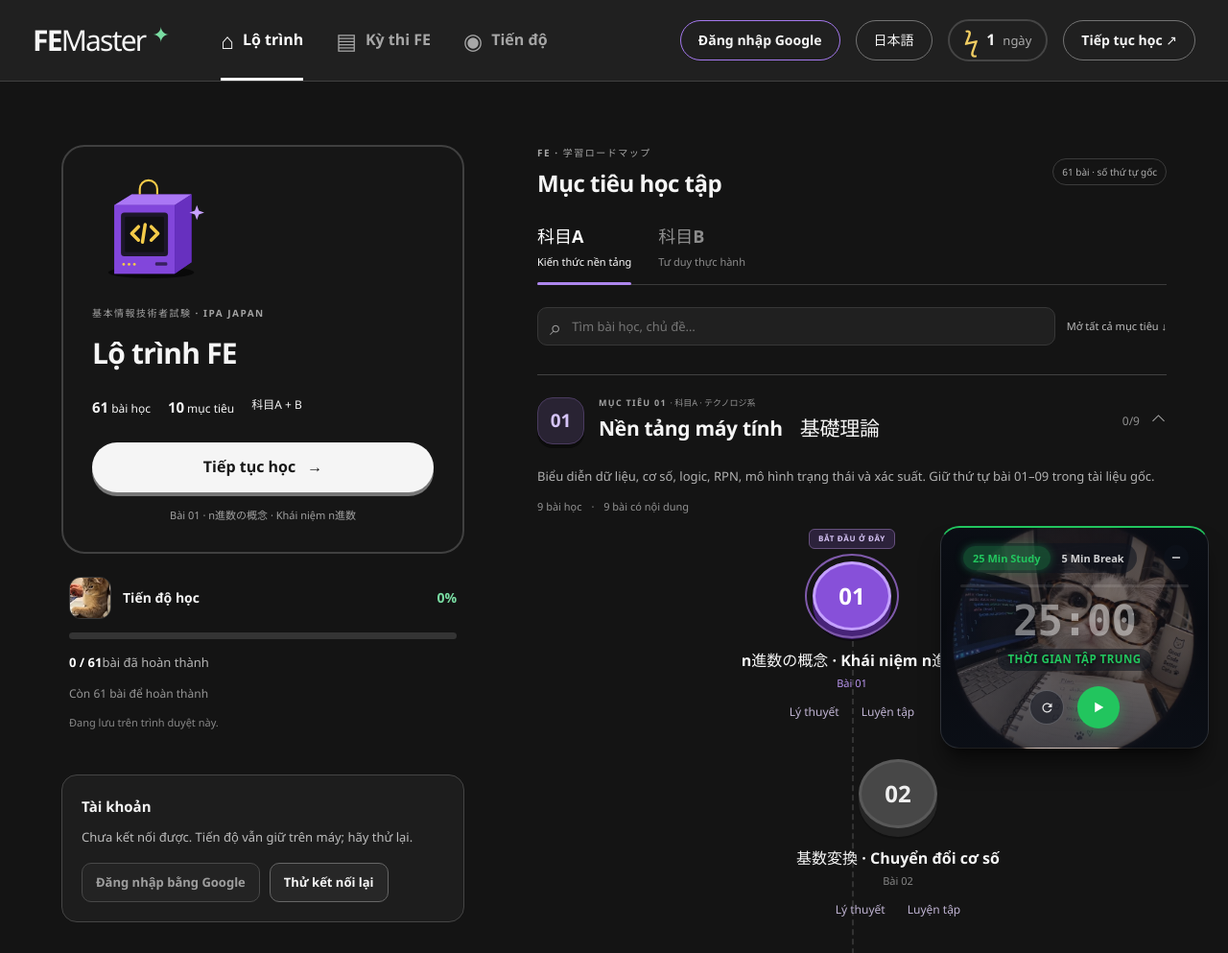
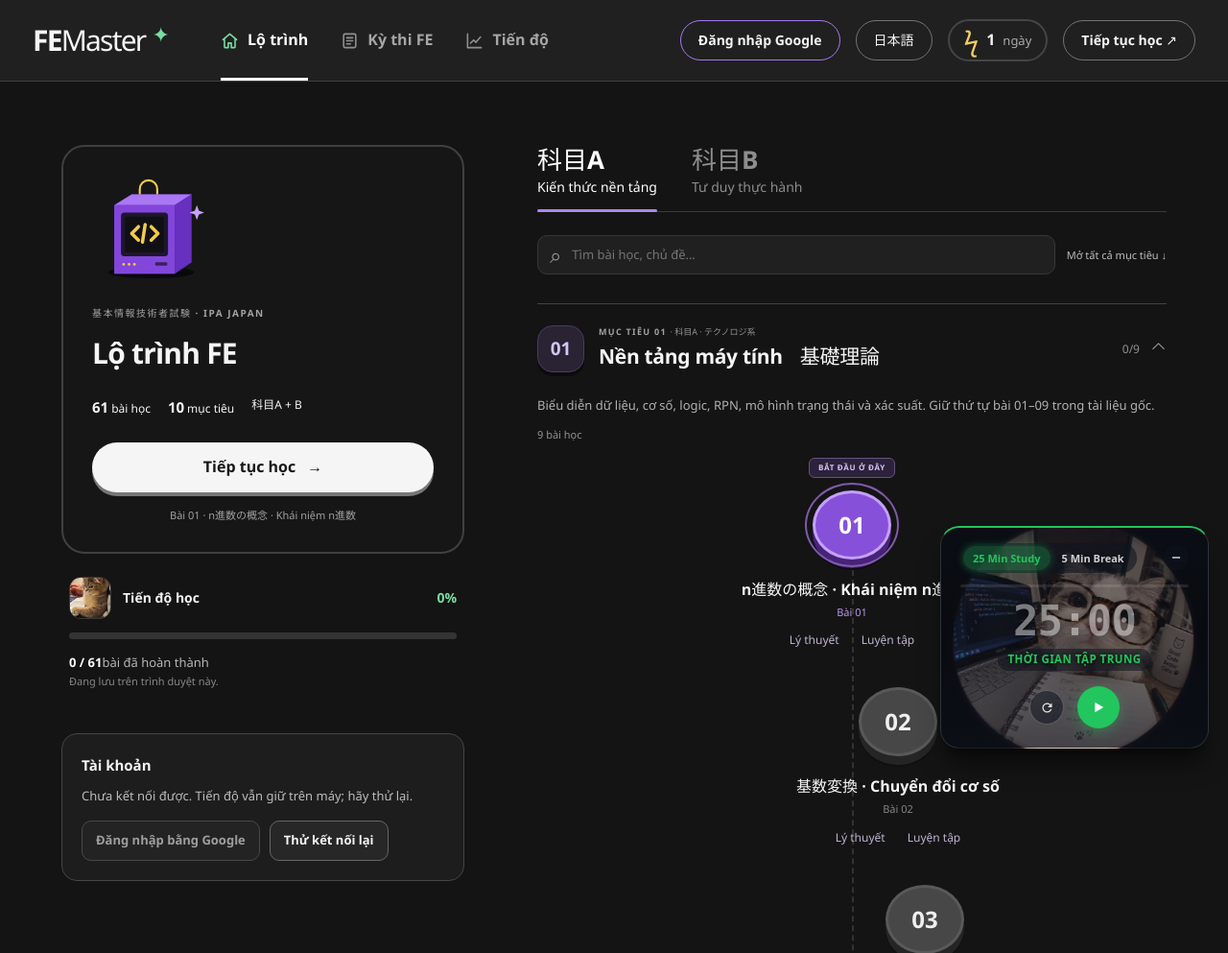
Before and after one commit to linhxteen3/fe-lessons, a website: page index.html in a window 1280 px wide. Shown: the top 993 px of the page at 96% size. Drawn offline with Linux system fonts and the light colour scheme; a web font is replaced by a local one.

Commit message:
Clean up homepage clutter, sharpen nav icons, and enlarge track tabs

```diff
--- a/assets/home.css
+++ b/assets/home.css
@@ -132,9 +132,16 @@ button,a {
   right:0;
   background:#fff
 }
-.main-nav a > span[aria-hidden="true"] {
-  font-size:23px;
-  font-weight:400
+.main-nav a > .nav-icon {
+  width:19px;
+  height:19px;
+  flex-shrink:0;
+  color:#8f8f8f;
+  transition:color .15s ease
+}
+.main-nav a:hover > .nav-icon,
+.main-nav a.active > .nav-icon {
+  color:var(--green)
 }
 .header-actions {
   margin-left:auto;
@@ -363,23 +370,25 @@ button,a {
 .track-tabs {
   display:flex;
   border-bottom:1px solid #3b3b3b;
-  gap:28px;
-  margin-bottom:23px
+  gap:36px;
+  margin-bottom:24px;
+  scroll-margin-top:110px
 }
 .track-tabs button {
   position:relative;
   background:transparent;
   color:#8d8d8d;
   text-align:left;
-  padding:0 0 14px;
-  font-size:18px;
-  font-weight:750
+  padding:0 0 16px;
+  font-size:26px;
+  font-weight:800;
+  line-height:1.2
 }
 .track-tabs button span {
   display:block;
-  font-size:11px;
-  font-weight:450;
-  margin-top:3px
+  font-size:14px;
+  font-weight:500;
+  margin-top:5px
 }
 .track-tabs button[aria-pressed=true] {
   color:#fff
--- a/assets/home.js
+++ b/assets/home.js
@@ -36,7 +36,6 @@ function refreshProgress() {
       : percent > 0 ? 'assets/cats/work.jpg'
       : 'assets/cats/grumpy.jpg';
   }
-  $('#availability').textContent = FE.read('language', 'vi') === 'ja' ? `完了まであと ${DATA.length - done} レッスン` : `Còn ${DATA.length - done} bài để hoàn thành`;
   const next = nextLesson();
   $('#continueTopic').textContent = next ? `${FE.t("Bài")} ${String(next.stt).padStart(2, '0')} · ${next.topic}` : FE.t("Chưa có nội dung bài học.");
   $('#resumeCourse').disabled = $('#resumeTop').disabled = !next;
@@ -63,7 +62,7 @@ function render() {
     details.className = 'goal';
     details.dataset.goal = String(index);
     details.open = !!query || expanded || openGoals.has(String(index)) || (firstRender && stage.lessons.includes(next?.stt));
-    details.innerHTML = `<summary><span class="goal-emblem" aria-hidden="true">${String(index + 1).padStart(2, '0')}</span><span class="goal-heading"><span class="goal-eyebrow">${FE.t("MỤC TIÊU")} ${String(index + 1).padStart(2, '0')} <span>· ${stage.area}</span></span><h3><span lang="vi">${stage.title}</span><span class="goal-jp" lang="ja">${stage.jp}</span></h3></span><span class="goal-count">${completed}/${lessons.length}<span class="goal-chevron" aria-hidden="true"></span></span></summary><div class="goal-body"><p class="goal-description">${FE.read("language", "vi") === "ja" ? stage.goalJa : stage.goal}</p><div class="goal-status">${lessons.length} ${FE.t("bài học")} <span>·</span> ${ready ? ready + ' ' + FE.t('bài có nội dung') : FE.t('Nội dung sẽ bổ sung')}</div><ol class="lesson-path"></ol><div class="checkpoint"><span>${FE.t("ĐÍCH ĐẾN CỦA CHẶNG")}</span><p>${FE.read("language", "vi") === "ja" ? stage.checkpointJa : stage.checkpoint}</p></div></div>`;
+    details.innerHTML = `<summary><span class="goal-emblem" aria-hidden="true">${String(index + 1).padStart(2, '0')}</span><span class="goal-heading"><span class="goal-eyebrow">${FE.t("MỤC TIÊU")} ${String(index + 1).padStart(2, '0')} <span>· ${stage.area}</span></span><h3><span lang="vi">${stage.title}</span><span class="goal-jp" lang="ja">${stage.jp}</span></h3></span><span class="goal-count">${completed}/${lessons.length}<span class="goal-chevron" aria-hidden="true"></span></span></summary><div class="goal-body"><p class="goal-description">${FE.read("language", "vi") === "ja" ? stage.goalJa : stage.goal}</p><div class="goal-status">${lessons.length} ${FE.t("bài học")}</div><ol class="lesson-path"></ol><div class="checkpoint"><span>${FE.t("ĐÍCH ĐẾN CỦA CHẶNG")}</span><p>${FE.read("language", "vi") === "ja" ? stage.checkpointJa : stage.checkpoint}</p></div></div>`;
     const path = details.querySelector('.lesson-path');
     matched.forEach((lesson, i) => {
       const ready = !!(lesson.theory || lesson.test);
--- a/index.html
+++ b/index.html
@@ -4,13 +4,13 @@
 <head>
 <meta charset="utf-8"/><meta content="width=device-width, initial-scale=1.0" name="viewport"/><meta content="#141414" name="theme-color"/>
 <title>FE Master — Lộ trình 基本情報技術者試験</title>
-<link href="assets/home.css?v=2" rel="stylesheet"/><link href="assets/pomodoro.css?v=2" rel="stylesheet"/><script src="assets/site.js"></script><script src="assets/brilliant.js"></script><script src="assets/pomodoro.js"></script>
+<link href="assets/home.css?v=3" rel="stylesheet"/><link href="assets/pomodoro.css?v=2" rel="stylesheet"/><script src="assets/site.js"></script><script src="assets/brilliant.js"></script><script src="assets/pomodoro.js"></script>
 </head>
 <body>
 <a class="skip-link" href="#curriculum"><span data-ui="Đến lộ trình học">Đến lộ trình học</span></a>
 <header class="site-header"><div class="nav-inner">
 <a class="brand" href="index.html">FE<span>Master</span><i aria-hidden="true">✦</i></a>
-<nav aria-label="Điều hướng chính" class="main-nav"><a aria-current="page" class="active" href="#curriculum"><span aria-hidden="true">⌂</span> <span data-ui="Lộ trình">Lộ trình</span></a><a href="#exam-guide"><span aria-hidden="true">▤</span> <span data-ui="Kỳ thi FE">Kỳ thi FE</span></a><a href="#progress"><span aria-hidden="true">◉</span> <span data-ui="Tiến độ">Tiến độ</span></a></nav>
+<nav aria-label="Điều hướng chính" class="main-nav"><a aria-current="page" class="active" href="#curriculum"><svg aria-hidden="true" class="nav-icon" fill="none" stroke="currentColor" stroke-linecap="round" stroke-linejoin="round" stroke-width="2" viewBox="0 0 24 24"><path d="M3 10.5 12 3l9 7.5"/><path d="M5 9.5V20a1 1 0 0 0 1 1h4v-6h4v6h4a1 1 0 0 0 1-1V9.5"/></svg> <span data-ui="Lộ trình">Lộ trình</span></a><a href="#exam-guide"><svg aria-hidden="true" class="nav-icon" fill="none" stroke="currentColor" stroke-linecap="round" stroke-linejoin="round" stroke-width="2" viewBox="0 0 24 24"><rect height="18" rx="2" width="16" x="4" y="3"/><path d="M8 8h8M8 12h8M8 16h5"/></svg> <span data-ui="Kỳ thi FE">Kỳ thi FE</span></a><a href="#progress"><svg aria-hidden="true" class="nav-icon" fill="none" stroke="currentColor" stroke-linecap="round" stroke-linejoin="round" stroke-width="2" viewBox="0 0 24 24"><path d="M3 3v18h18"/><path d="m7 15 4-4 3 3 6-7"/></svg> <span data-ui="Tiến độ">Tiến độ</span></a></nav>
 <div class="header-actions"><button class="outline-btn" id="accountTop" type="button"><span data-ui="Đăng nhập Google">Đăng nhập Google</span></button><button aria-label="Đổi ngôn ngữ" class="outline-btn" id="languageToggle" type="button">日本語</button><span class="streak" title="Chuỗi ngày học"><span aria-hidden="true">ϟ</span><b id="streakCount">1</b><span class="streak-label"><span data-ui="ngày">ngày</span></span></span><button class="outline-btn" id="resumeTop"><span data-ui="Tiếp tục học ↗">Tiếp tục học ↗</span></button></div>
 </div></header>
 <main class="course-layout">
@@ -22,11 +22,10 @@
 <div class="course-facts"><span><b id="lessonCount">61</b><span data-ui="bài học">bài học</span></span><span><b id="goalCount">10</b><span data-ui="mục tiêu">mục tiêu</span></span><span>科目A + B</span></div>
 <button class="primary-btn" id="resumeCourse"><span data-ui="Tiếp tục học">Tiếp tục học</span> <span aria-hidden="true">→</span></button><p class="continue-topic" id="continueTopic"><span data-ui="Đang tải bài học…">Đang tải bài học…</span></p>
 </div>
-<section aria-label="Tiến độ học của bạn" class="progress-card" id="progress"><div class="section-topline"><img alt="" aria-hidden="true" class="progress-cat" loading="lazy" src="assets/cats/grumpy.jpg"/><h2><span data-ui="Tiến độ học">Tiến độ học</span></h2><span id="percentDone">0%</span></div><div aria-label="Tiến độ hoàn thành" aria-valuemax="61" aria-valuemin="0" aria-valuenow="0" class="progress-track" id="courseProgress" role="progressbar"><div id="progBarFill"></div></div><p><strong id="pnum">0 / 61</strong><span data-ui="bài đã hoàn thành">bài đã hoàn thành</span></p><p class="availability" id="availability"><span data-ui="Đang kiểm tra tài liệu…">Đang kiểm tra tài liệu…</span></p><small><span data-ui="Đang lưu trên trình duyệt này.">Đang lưu trên trình duyệt này.</span></small></section>
+<section aria-label="Tiến độ học của bạn" class="progress-card" id="progress"><div class="section-topline"><img alt="" aria-hidden="true" class="progress-cat" loading="lazy" src="assets/cats/grumpy.jpg"/><h2><span data-ui="Tiến độ học">Tiến độ học</span></h2><span id="percentDone">0%</span></div><div aria-label="Tiến độ hoàn thành" aria-valuemax="61" aria-valuemin="0" aria-valuenow="0" class="progress-track" id="courseProgress" role="progressbar"><div id="progBarFill"></div></div><p><strong id="pnum">0 / 61</strong><span data-ui="bài đã hoàn thành">bài đã hoàn thành</span></p><small><span data-ui="Đang lưu trên trình duyệt này.">Đang lưu trên trình duyệt này.</span></small></section>
 </aside>
 <div class="learning-column">
-<div class="curriculum-heading" id="curriculum"><div><div class="eyebrow">FE · 学習ロードマップ</div><h2><span data-ui="Mục tiêu học tập">Mục tiêu học tập</span></h2></div><span class="course-pill"><span data-ui="61 bài · số thứ tự gốc">61 bài · số thứ tự gốc</span></span></div>
-<div aria-label="Chọn lộ trình" class="track-tabs" role="group"><button aria-pressed="true" data-track="a">科目A <span><span data-ui="Kiến thức nền tảng">Kiến thức nền tảng</span></span></button><button aria-pressed="false" data-track="b">科目B <span><span data-ui="Tư duy thực hành">Tư duy thực hành</span></span></button></div>
+<div aria-label="Chọn lộ trình" class="track-tabs" id="curriculum" role="group"><button aria-pressed="true" data-track="a">科目A <span><span data-ui="Kiến thức nền tảng">Kiến thức nền tảng</span></span></button><button aria-pressed="false" data-track="b">科目B <span><span data-ui="Tư duy thực hành">Tư duy thực hành</span></span></button></div>
 <div class="catalog-controls" id="catalogControls"><label class="search"><span aria-hidden="true">⌕</span><input aria-label="Tìm bài học" id="q" placeholder="Tìm bài học, chủ đề…" type="search"/></label><button aria-expanded="false" class="text-btn" id="expandGoals"><span data-ui="Mở tất cả mục tiêu ↓">Mở tất cả mục tiêu ↓</span></button></div>
 <div class="banner" hidden="" id="banner"><span data-ui="Không tải được dữ liệu. Hãy tải lại trang để xem đủ lộ trình.">Không tải được dữ liệu. Hãy tải lại trang để xem đủ lộ trình.</span></div>
 <div class="path-intro" id="pathIntro"></div>
@@ -36,5 +35,5 @@
 </div>
 </main>
 <dialog aria-label="Bài học" class="pane" id="pane"><div class="pane-inner"><div class="pane-head"><span class="pstt" id="pPstt"></span><span class="ptopic" id="pTopic"></span><a href="#" id="pNew" rel="noopener" target="_blank"><span data-ui="↗ Tab mới">↗ Tab mới</span></a><button aria-label="Đóng bài học" id="pClose">✕</button></div><div aria-label="Nội dung bài" class="tabs" role="group"><button aria-pressed="true" class="tab" id="tabTheory"><span data-ui="Lý thuyết">Lý thuyết</span></button><button aria-pressed="false" class="tab" id="tabTest"><span data-ui="Kiểm tra">Kiểm tra</span></button></div><iframe id="frame" title="Nội dung bài học"></iframe><div class="pane-placeholder" hidden="" id="placeholder"></div></div></dialog>
-<div class="toast" id="toast" role="status"></div><script src="assets/home.js?v=2"></script>
+<div class="toast" id="toast" role="status"></div><script src="assets/home.js?v=3"></script>
 </body></html>
```
